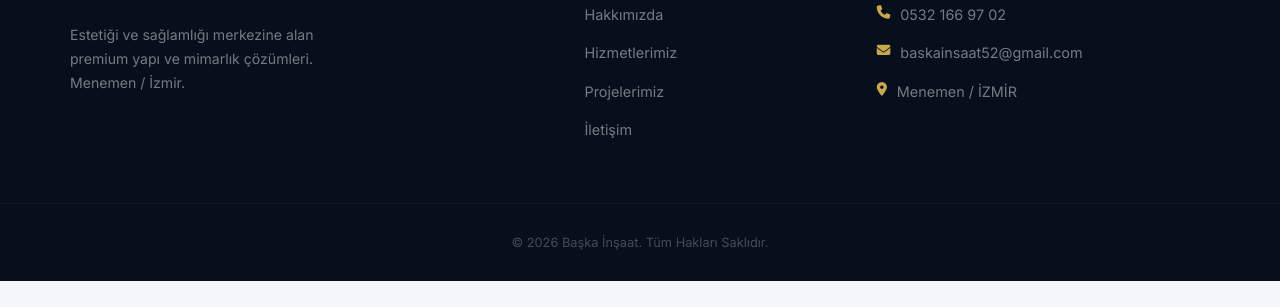
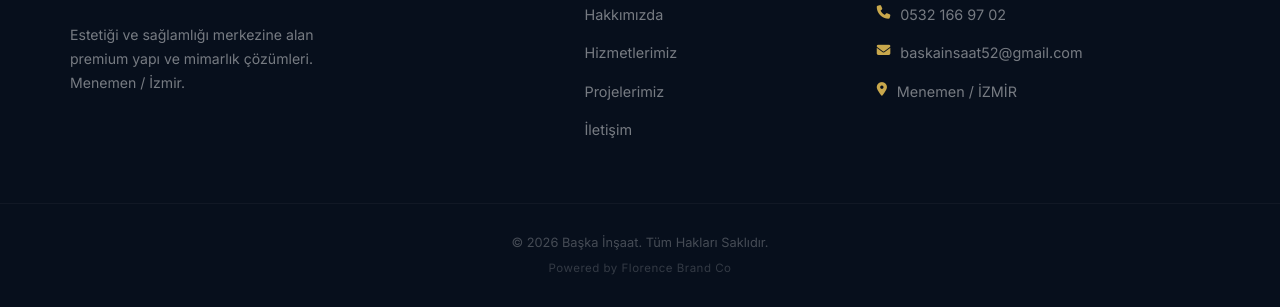
Before and after one commit to artistarex/baskainsaat, a plain HTML site: page index.html in a window 1280 px wide. Shown: the part 4170-4477 px from the top of the page. Before the commit the page ends 4451 px from the top, so only its background shows below. Drawn offline with nearby package versions, Linux system fonts and the light colour scheme; a web font is replaced by a local one.

Commit message:
florence brand co eklendi

```diff
--- a/index.html
+++ b/index.html
@@ -293,6 +293,7 @@
         <div class="footer-bottom">
             <div class="container">
                 <p>&copy; 2026 Başka İnşaat. Tüm Hakları Saklıdır.</p>
+                <p class="footer-credit">Powered by Florence Brand Co</p>
             </div>
         </div>
     </footer>
--- a/style.css
+++ b/style.css
@@ -1015,6 +1015,13 @@ img { display: block; max-width: 100%; }
     color: rgba(255, 255, 255, 0.25);
 }
 
+.footer-bottom .footer-credit {
+    margin-top: 6px;
+    font-size: 0.72rem;
+    color: rgba(255, 255, 255, 0.18);
+    letter-spacing: 0.5px;
+}
+
 /* ——————————————————————————
    Lightbox Modal
    —————————————————————————— */
```
